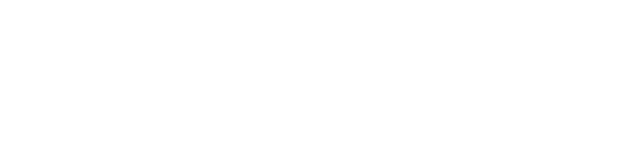
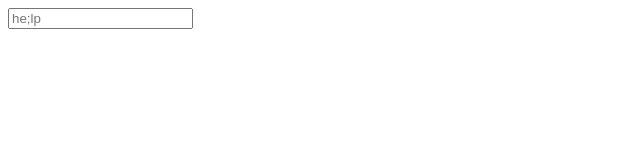
Before and after one commit to AlfezPatani/Music-Streaming-web, a plain HTML site: page index.html in a window 1280 px wide. Shown: the whole page, without its empty margins (0-640 px from the left). Drawn offline with Linux system fonts and the light colour scheme.

Commit message:
new feature

```diff
--- a/index.html
+++ b/index.html
@@ -6,6 +6,6 @@
     <title>Document</title>
 </head>
 <body>
-
+    <input placeholder="he;lp"/>
 </body>
 </html>
```
